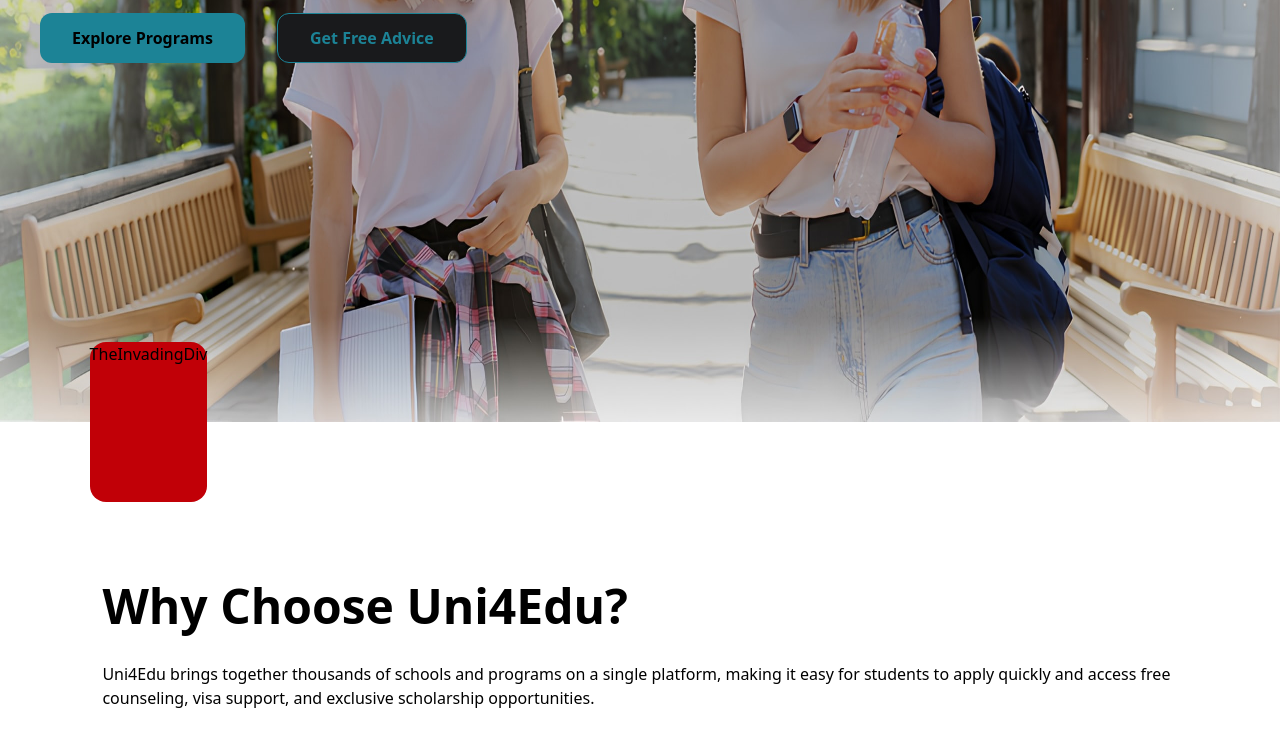
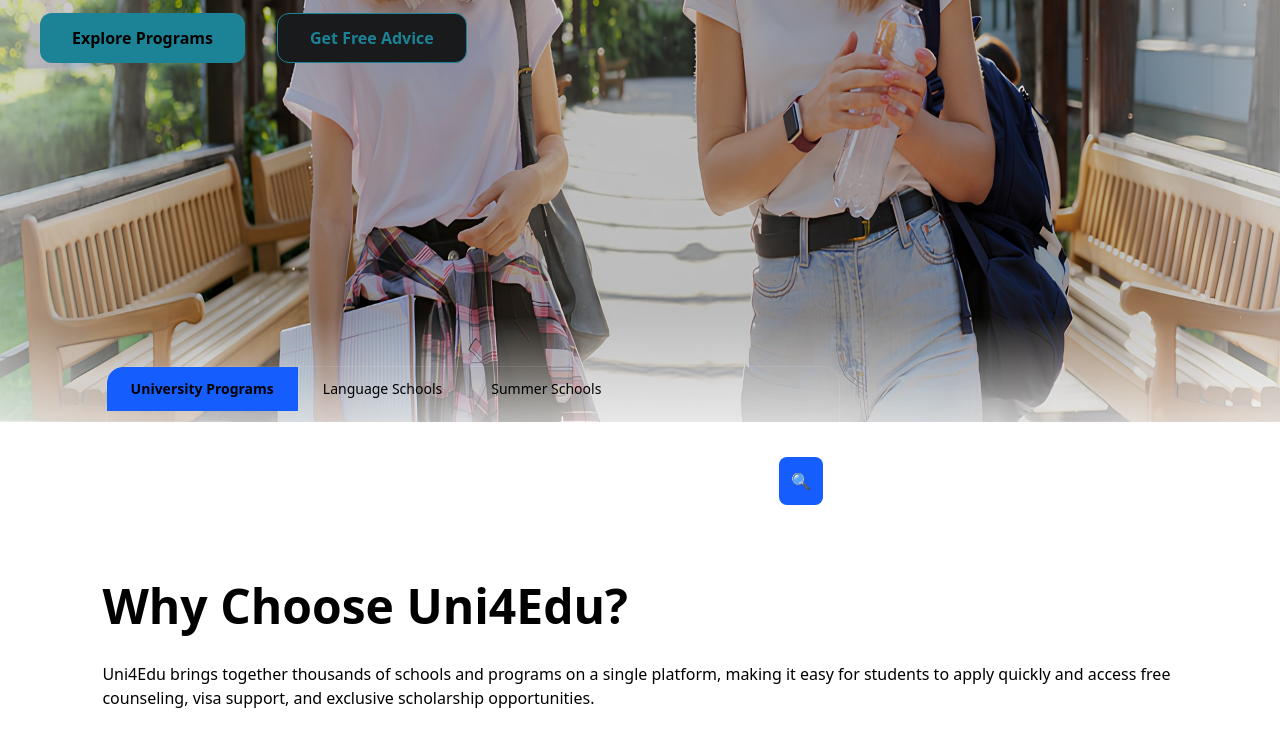
Before and after one commit to ben-toussaint/Cloning-gate, a plain HTML site: page index.html in a window 1280 px wide. Shown: the part 551-1294 px from the top of the page. Drawn offline with nearby package versions, Linux system fonts and the light colour scheme.

Commit message:
last commit

```diff
--- a/index.html
+++ b/index.html
@@ -61,8 +61,57 @@
         </div>
     </div>
 
-    <div id="TheInvadingDiv" class="absolute z-50 mt-[-80px]  bg-red-700 h-[160px] mx-[7%] rounded-2xl bg-grey-600 mb-50">
-        TheInvadingDiv
+    <div id="TheInvadingDiv" class="absolute z-50 mt-[-80px]  h-[160px] mx-[7%] rounded-2xl bg-grey-600 mb-50">
+        <div class="w-full flex justify-center px-4 py-6">
+  <div class="border border-white/10 rounded-2xl overflow-hidden w-full max-w-4xl">
+
+    <div class="flex">
+      <button class="px-6 py-3 text-sm font-semibold rounded-tl-2xl bg-blue-600">University Programs</button>
+      <button class="px-6 py-3 text-sm font-medium border-l border-white/10">Language Schools</button>
+      <button class="px-6 py-3 text-sm font-medium border-l border-white/10">Summer Schools</button>
+    </div>
+
+    <div class="flex flex-wrap gap-4 p-4 items-end">
+
+      <div class="flex flex-col gap-1 flex-1 min-w-[140px]">
+        <label class="text-xs text-white/50">Location</label>
+        <div class="flex items-center justify-between border border-white/10 rounded-lg px-3 py-2 cursor-pointer">
+          <span class="text-sm text-white/40">Select Location</span>
+          <span class="text-white/40 text-xs">▾</span>
+        </div>
+      </div>
+
+      <div class="flex flex-col gap-1 flex-1 min-w-[140px]">
+        <label class="text-xs text-white/50">Institution</label>
+        <div class="flex items-center justify-between border border-white/10 rounded-lg px-3 py-2 cursor-pointer">
+          <span class="text-sm text-white/40">Select Institution</span>
+          <span class="text-white/40 text-xs">▾</span>
+        </div>
+      </div>
+
+      <div class="flex flex-col gap-1 flex-1 min-w-[140px]">
+        <label class="text-xs text-white/50">Discipline</label>
+        <div class="flex items-center justify-between border border-white/10 rounded-lg px-3 py-2 cursor-pointer">
+          <span class="text-sm text-white/40">Select Discipline</span>
+          <span class="text-white/40 text-xs">▾</span>
+        </div>
+      </div>
+
+      <div class="flex flex-col gap-1 flex-1 min-w-[140px]">
+        <label class="text-xs text-white/50">Program Level</label>
+        <div class="flex items-center justify-between border border-white/10 rounded-lg px-3 py-2 cursor-pointer">
+          <span class="text-sm text-white/40">Select Program Level</span>
+          <span class="text-white/40 text-xs">▾</span>
+        </div>
+      </div>
+
+      <button class="bg-blue-600 hover:bg-blue-700 transition p-3 rounded-lg flex items-center justify-center">
+        🔍
+      </button>
+
+    </div>
+  </div>
+</div>
     </div>
 
     <div id="textContentfor2Section" class="mt-40 mx-[8%] flex flex flex-col gap-8">
```
